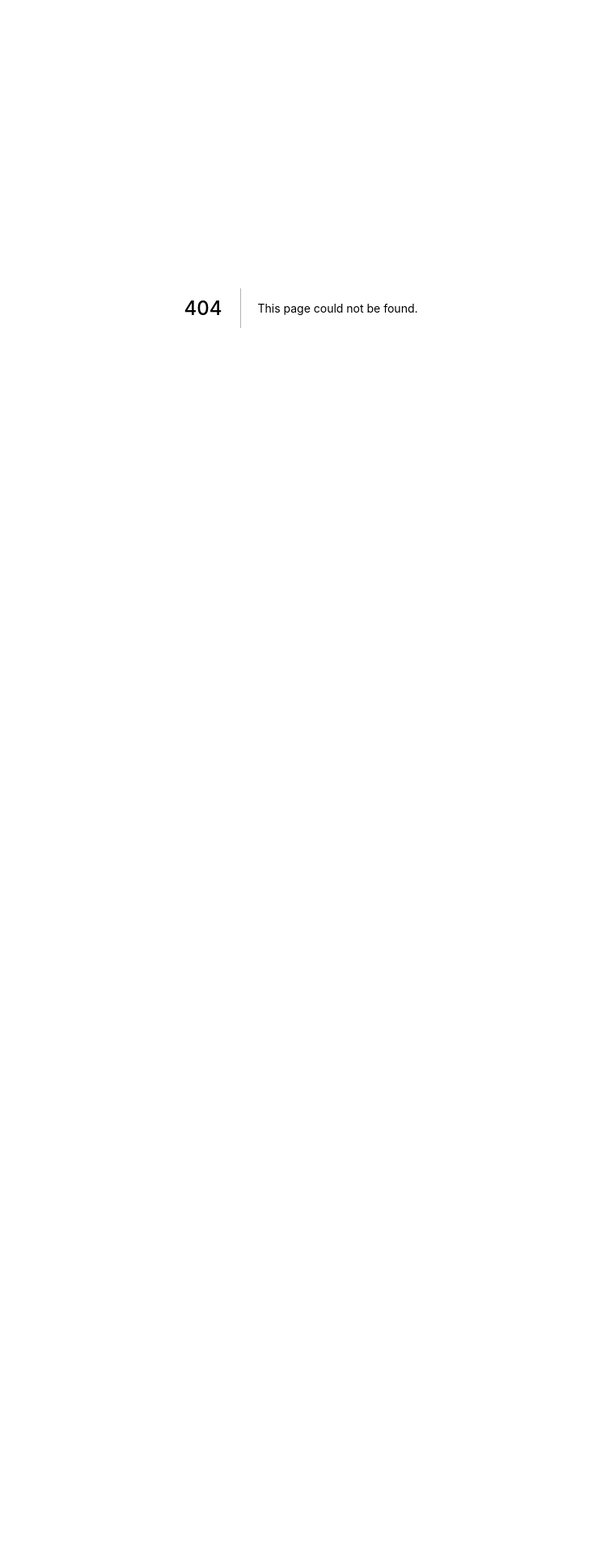
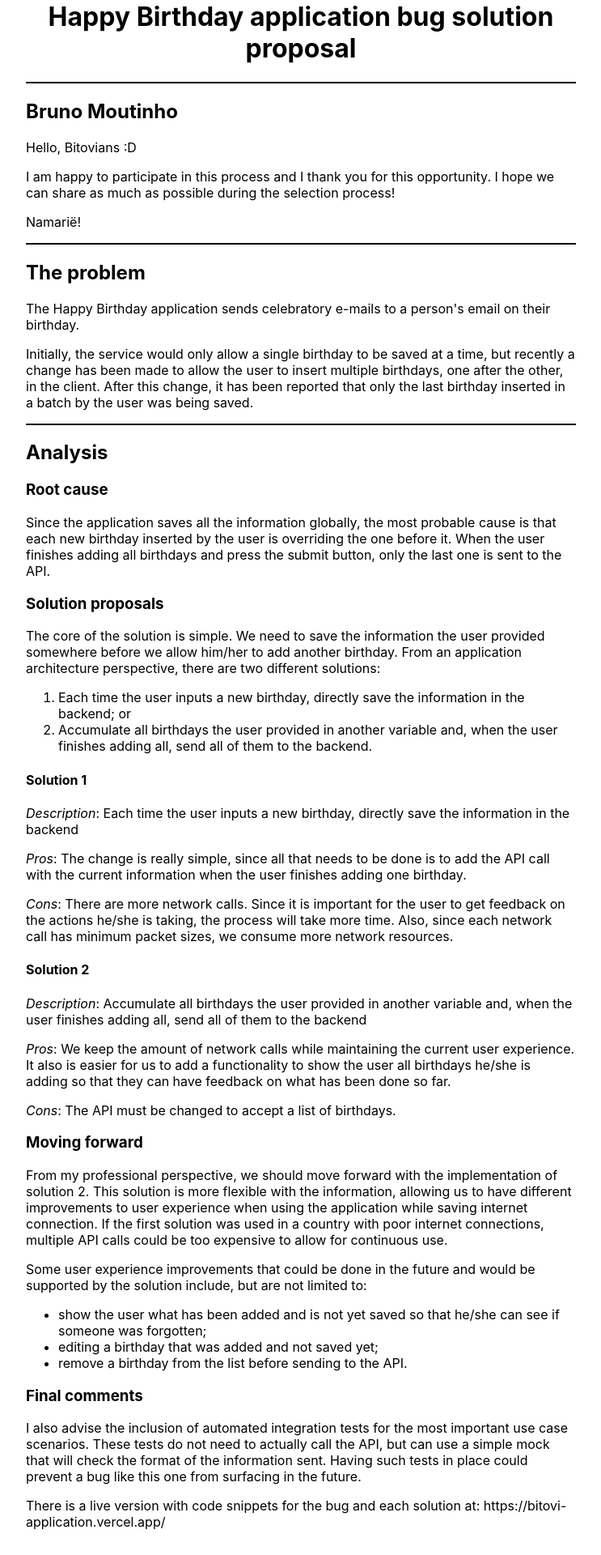
Before and after one commit to brunomoutinho/bitovi-application, a Next.js app: page /no-code in a window 1280 px wide. Before the commit this address had no page. Shown: the part 80-2000 px from the top of the page at 81% size, without its empty margins (268-1011 px from the left). Before the commit the page ends 920 px from the top, so only its background shows below. Built offline with nearby package versions, Linux system fonts and the light colour scheme.

Commit message:
Add MDX without code

```diff
--- /dev/null
+++ b/pages/no-code.mdx
@@ -0,0 +1,66 @@
+# Happy Birthday application bug solution proposal
+
+---
+
+## Bruno Moutinho
+
+Hello, Bitovians :D
+
+I am happy to participate in this process and I thank you for this opportunity. I hope we can share as much as possible during the selection process!
+
+Namarië!
+
+---
+
+## The problem
+
+The Happy Birthday application sends celebratory e-mails to a person's email on their birthday.
+
+Initially, the service would only allow a single birthday to be saved at a time, but recently a change has been made to allow the user to insert multiple birthdays, one after the other, in the client. After this change, it has been reported that only the last birthday inserted in a batch by the user was being saved.
+
+---
+
+## Analysis
+
+### Root cause
+
+Since the application saves all the information globally, the most probable cause is that each new birthday inserted by the user is overriding the one before it. When the user finishes adding all birthdays and press the submit button, only the last one is sent to the API.
+
+### Solution proposals
+
+The core of the solution is simple. We need to save the information the user provided somewhere before we allow him/her to add another birthday. From an application architecture perspective, there are two different solutions:
+
+1. Each time the user inputs a new birthday, directly save the information in the backend; or
+1. Accumulate all birthdays the user provided in another variable and, when the user finishes adding all, send all of them to the backend.
+
+#### Solution 1
+
+_Description_: Each time the user inputs a new birthday, directly save the information in the backend
+
+_Pros_: The change is really simple, since all that needs to be done is to add the API call with the current information when the user finishes adding one birthday.
+
+_Cons_: There are more network calls. Since it is important for the user to get feedback on the actions he/she is taking, the process will take more time. Also, since each network call has minimum packet sizes, we consume more network resources.
+
+#### Solution 2
+
+_Description_: Accumulate all birthdays the user provided in another variable and, when the user finishes adding all, send all of them to the backend
+
+_Pros_: We keep the amount of network calls while maintaining the current user experience. It also is easier for us to add a functionality to show the user all birthdays he/she is adding so that they can have feedback on what has been done so far.
+
+_Cons_: The API must be changed to accept a list of birthdays.
+
+### Moving forward
+
+From my professional perspective, we should move forward with the implementation of solution 2. This solution is more flexible with the information, allowing us to have different improvements to user experience when using the application while saving internet connection. If the first solution was used in a country with poor internet connections, multiple API calls could be too expensive to allow for continuous use.
+
+Some user experience improvements that could be done in the future and would be supported by the solution include, but are not limited to:
+
+- show the user what has been added and is not yet saved so that he/she can see if someone was forgotten;
+- editing a birthday that was added and not saved yet;
+- remove a birthday from the list before sending to the API.
+
+### Final comments
+
+I also advise the inclusion of automated integration tests for the most important use case scenarios. These tests do not need to actually call the API, but can use a simple mock that will check the format of the information sent. Having such tests in place could prevent a bug like this one from surfacing in the future.
+
+There is a live version with code snippets for the bug and each solution at: https://bitovi-application.vercel.app/
```
